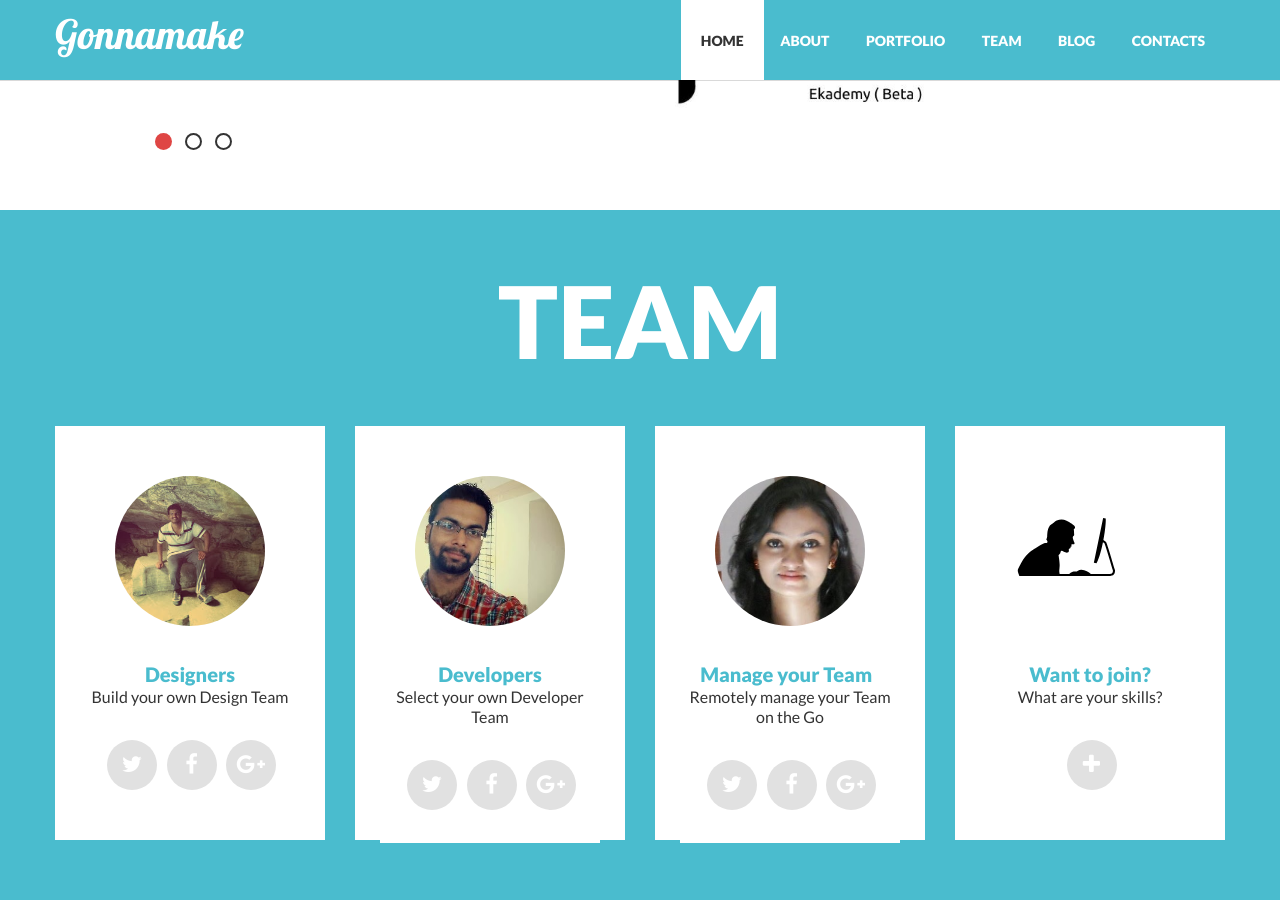
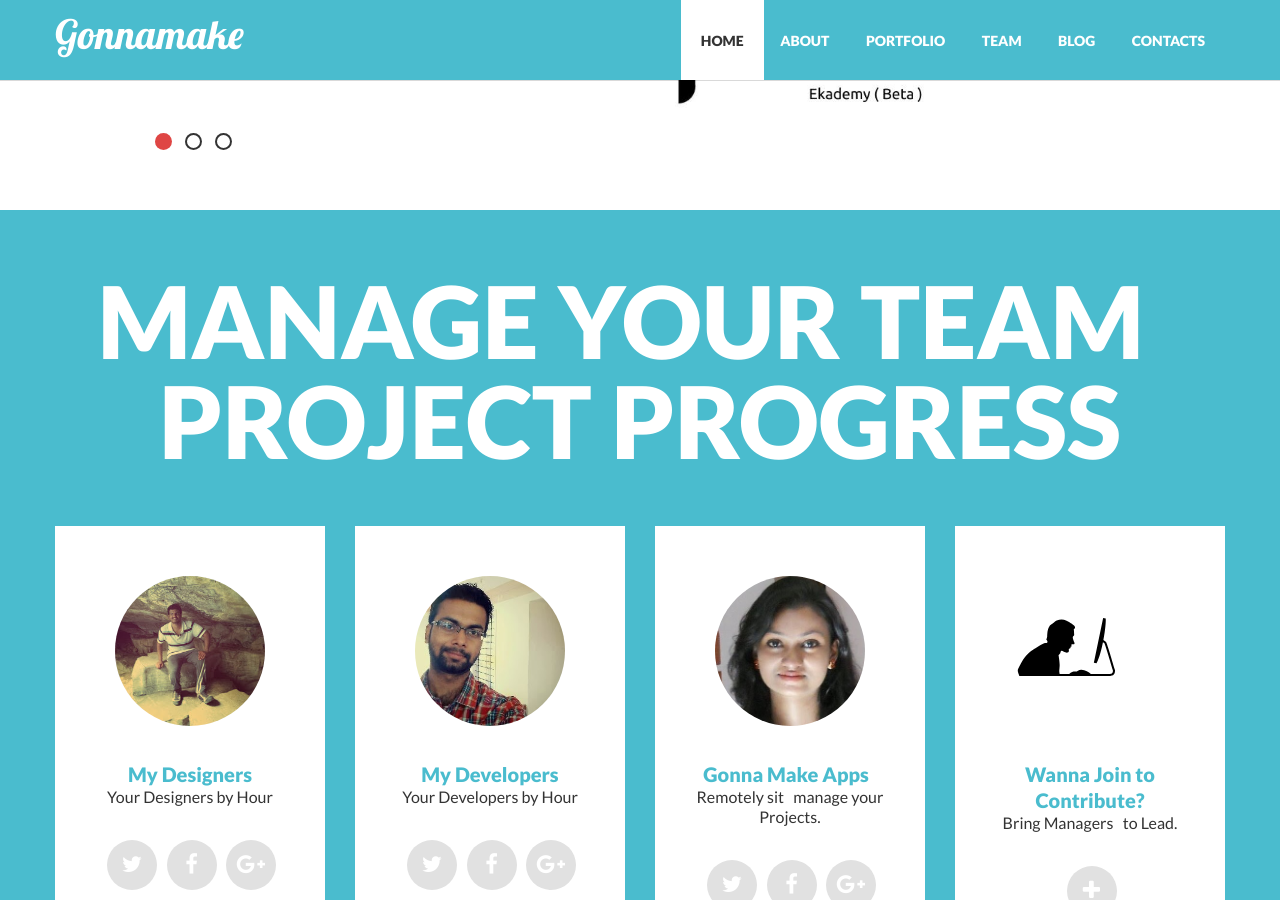
Before and after one commit to gonnamake/gonnamake.com, a Jekyll site: the page built from index.html, in a window 1280 px wide and 900 px high, scrolled down 2273 px. Built offline with Jekyll 4.4.1, drawn with Linux system fonts in a browser that asks for light colours; nearby versions of some CDN libraries; Markdown is read by kramdown in place of the engine named in the settings.

Commit message:
content updates
updates

```diff
--- a/index.html
+++ b/index.html
@@ -217,7 +217,7 @@ title: Gonna Make
 
 	<!-- CONTAINER -->
 	<div class="container">
-		<div class="center title">Team</div>
+		<div class="center title">Manage your Team &nbsp; Project Progress</div>
 	</div><!-- //CONTAINER -->
 
 	<!-- CONTAINER -->
@@ -236,8 +236,8 @@ title: Gonna Make
 							<img src="images/team/2.jpg" alt="" />
 						</div>
 						<div class="crewman_descr center">
-							<div class="crewman_name">Designers</div>
-							<div class="crewman_post">Build your own Design Team</div>
+							<div class="crewman_name">My Designers</div>
+							<div class="crewman_post">Your Designers by Hour</div>
 
 							<div class="crewman_social">
 								<a class="b1" traget="_blank" href="https://www.facebook.com/iraycd" ><i class="fa fa-twitter"></i></a>
@@ -245,7 +245,7 @@ title: Gonna Make
 								<a class="b3" traget="_blank" href="https://plus.google.com/u/0/+RayCh" ><i class="fa fa-google-plus"></i></a>
 							</div>
 
-							<div class="crewman_about">Build your Design team: takes Requirements to build Prototypes quickly. </div>
+							<div class="crewman_about">Design Team maps your Requirements to working Prototypes quickly. </div>
 						</div>
 					</div>
 				</div><!-- //CREWMAN2 -->
@@ -257,8 +257,8 @@ title: Gonna Make
 							<img src="images/team/1.jpg" alt="" />
 						</div>
 						<div class="crewman_descr center">
-							<div class="crewman_name">Developers</div>
-							<div class="crewman_post">Select your own Developer Team</div>
+							<div class="crewman_name">My Developers</div>
+							<div class="crewman_post">Your Developers by Hour</div>
 
 							<div class="crewman_social">
 								<a class="b1" traget="_blank" href="https://www.facebook.com/prajwal.suhas.p" ><i class="fa fa-twitter"></i></a>
@@ -278,8 +278,8 @@ title: Gonna Make
 							<img src="images/team/3.jpg" alt="" />
 						</div>
 						<div class="crewman_descr center">
-							<div class="crewman_name">Manage your Team &nbsp; </div>
-							<div class="crewman_post">Remotely manage your Team on the Go</div>
+							<div class="crewman_name">Gonna Make Apps &nbsp; </div>
+							<div class="crewman_post">Remotely sit &nbsp; manage your Projects.</div>
 
 							<div class="crewman_social">
 								<a class="b1" href="javascript:void(0);" ><i class="fa fa-twitter"></i></a>
@@ -287,7 +287,7 @@ title: Gonna Make
 								<a class="b3" href="https://plus.google.com/u/0/104732959426143371638/" ><i class="fa fa-google-plus"></i></a>
 							</div>
 
-							<div class="crewman_about">Gonnamake app gives a Snapshot of all your Project Updates with your Team</div>
+							<div class="crewman_about">Gonnamake App gives Live Snapshot of all your Project Updates &nbsp; Team</div>
 						</div>
 					</div>
 				</div><!-- //CREWMAN3 -->
@@ -299,14 +299,14 @@ title: Gonna Make
 							<img src="images/team/coder.svg" alt="" />
 						</div>
 						<div class="crewman_descr center">
-							<div class="crewman_name">Want to join?</div>
-							<div class="crewman_post">What are your skills?</div>
+							<div class="crewman_name">Wanna Join to Contribute?</div>
+							<div class="crewman_post">Bring Managers &nbsp; to Lead.</div>
 
 							<div class="crewman_social">
 								<a class="b1" href="javascript:void(0);" ><i class="fa fa-plus"></i></a>
 							</div>
 
-							<div class="crewman_about">Join Us. We would love you to join us</div>
+							<div class="crewman_about">Anyone can Join as Contributors, Advisors, Investor and for Feedback</div>
 						</div>
 					</div>
 				</div><!-- //CREWMAN4 -->
```
